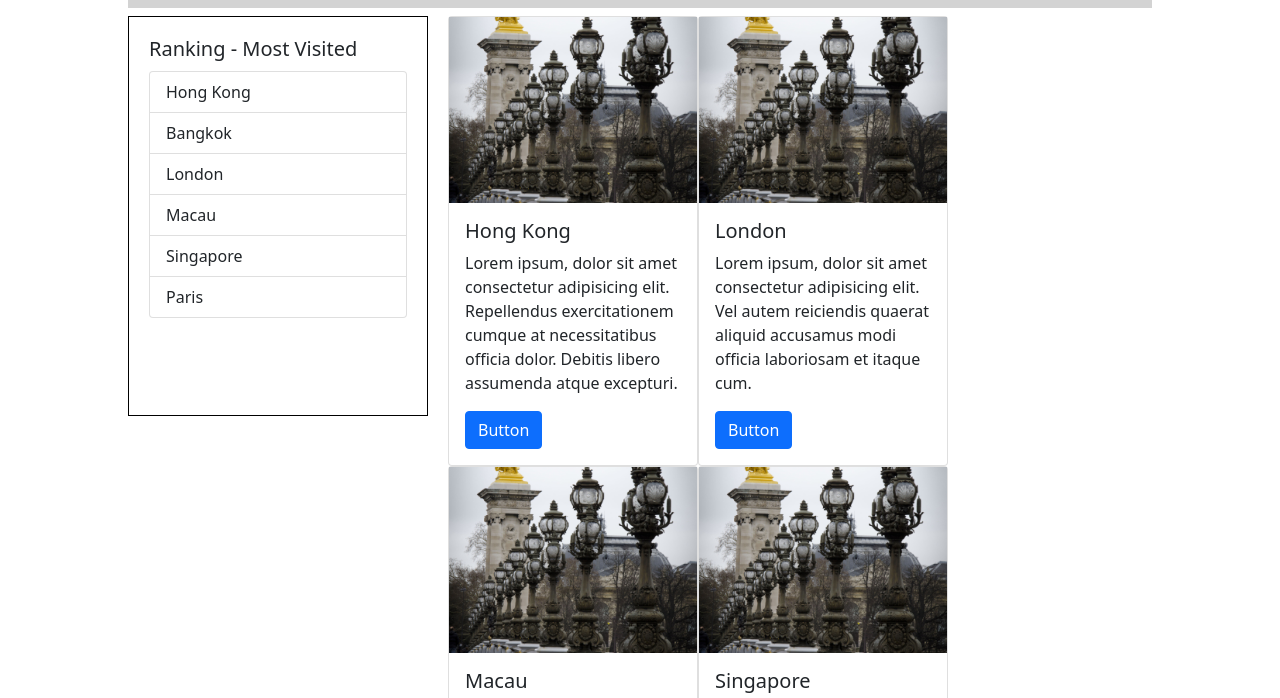
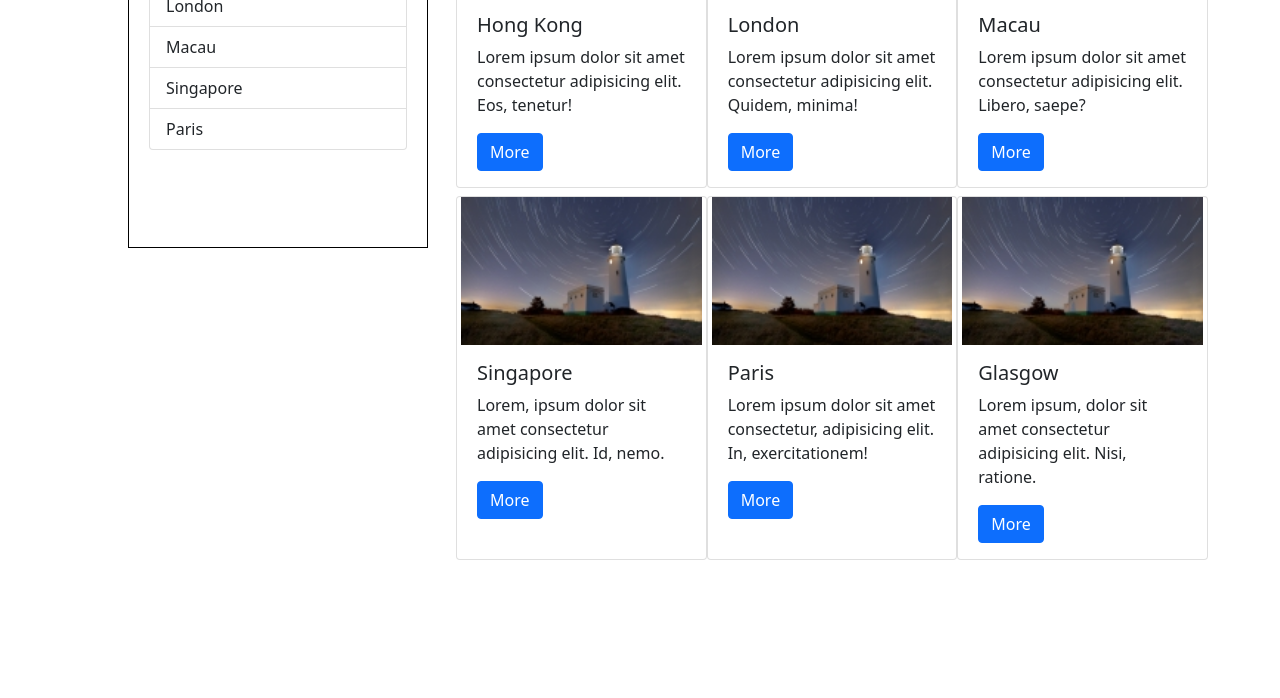
Before and after one commit to Albazcano/Cities_of_the_world, a plain HTML site: page index.html in a window 1280 px wide. Shown: the part 258-956 px from the top of the page. After the commit the page ends 818 px from the top, so only its background shows below. Drawn offline with nearby package versions, Linux system fonts and the light colour scheme.

Commit message:
added image for cards and modified index.html

```diff
--- a/index.html
+++ b/index.html
@@ -12,7 +12,7 @@
   <header class="d-flex justify-content-between">
     <h2>Cities in the word</h2>
     <ul class="nav justify-content-end">
-          <li>
+          <li class="nav-item">
             <a class="nav-link" href="#">Home</a>
           </li>
           <li class="nav-item">
@@ -25,11 +25,13 @@
   </header>
 
   <section class="sizeSection" >
-    <h3>The most Popular City</h3>
+    <div>
+      <p>The most Popular City</p>
+    </div>
   </section>
 
   <section class="visitedCities">
-    <div id= aside>
+    <div id= aside class="col-3">
       <h5>Ranking - Most Visited</h5>
 
       <ul class="list-group">
@@ -43,62 +45,64 @@
 
     </div>
 
-    <div id= cards>
+    <section class="cards container col-9">
 
-      <div class="card w-50" style="width: 18rem;">
-        <img class="card-image" src="./assets/placeimg_640_480_arch.jpg">
+      <div class="row g-2">
+        <div class="card col-lg-4">
+          <img class="card-image" src="./assets/placeimg_163_100_arch.jpg">
           <div class="card-body">
             <h5 class="card-title">Hong Kong</h5>
-          <p class="card-text">Lorem ipsum, dolor sit amet consectetur adipisicing elit. Repellendus exercitationem cumque at necessitatibus officia dolor. Debitis libero assumenda atque excepturi.</p>
-          <a href="#" class="btn btn-primary">Button</a>
+            <p class="card-text">Lorem ipsum dolor sit amet consectetur adipisicing elit. Eos, tenetur!</p>
+            <a href="#" class="btn btn-primary">More</a>
           </div>
         </div>
 
-      <div class="card w-50">
-        <img class="card-image" src="./assets/placeimg_640_480_arch.jpg">
+        <div class="card col-lg-4">
+          <img class="card-image" src="./assets/placeimg_163_100_arch.jpg">
           <div class="card-body">
             <h5 class="card-title">London</h5>
-          <p class="card-text">Lorem ipsum, dolor sit amet consectetur adipisicing elit. Vel autem reiciendis quaerat aliquid accusamus modi officia laboriosam et itaque cum.</p>
-          <a href="#" class="btn btn-primary">Button</a>
+            <p class="card-text">Lorem ipsum dolor sit amet consectetur adipisicing elit. Quidem, minima!</p>
+            <a href="#" class="btn btn-primary">More</a>
           </div>
         </div>
 
-      <div class="card w-50">
-        <img class="card-image" src="./assets/placeimg_640_480_arch.jpg">
+        <div class="card col-lg-4">
+          <img class="card-image" src="./assets/placeimg_163_100_arch.jpg">
           <div class="card-body">
             <h5 class="card-title">Macau</h5>
-          <p class="card-text">Lorem ipsum dolor sit amet consectetur adipisicing elit. Mollitia natus dolorem distinctio sit labore libero architecto exercitationem quaerat? Necessitatibus, ducimus!</p>
-          <a href="#" class="btn btn-primary">Button</a>
+            <p class="card-text">Lorem ipsum dolor sit amet consectetur adipisicing elit. Libero, saepe?</p>
+            <a href="#" class="btn btn-primary">More</a>
           </div>
         </div>
 
-      <div class="card w-50">
-        <img class="card-image" src="./assets/placeimg_640_480_arch.jpg">
+        <div class="card col-lg-4">
+          <img class="card-image" src="./assets/placeimg_163_100_arch.jpg">
           <div class="card-body">
             <h5 class="card-title">Singapore</h5>
-          <p class="card-text">Lorem ipsum dolor sit amet consectetur adipisicing elit. Inventore at quisquam eaque cupiditate molestias et molestiae atque ab aperiam perspiciatis.</p>
-          <a href="#" class="btn btn-primary">Button</a>
+            <p class="card-text">Lorem, ipsum dolor sit amet consectetur adipisicing elit. Id, nemo.</p>
+            <a href="#" class="btn btn-primary">More</a>
           </div>
         </div>
 
-      <div class="card w-50">
-        <img class="card-image" src="./assets/placeimg_640_480_arch.jpg">
+        <div class="card col-lg-4">
+          <img class="card-image" src="./assets/placeimg_163_100_arch.jpg">
           <div class="card-body">
             <h5 class="card-title">Paris</h5>
-          <p class="card-text">Lorem ipsum dolor sit amet consectetur adipisicing elit. Vitae modi dolor consequuntur nulla sint ipsa ullam, corporis quos laboriosam libero.</p>
-          <a href="#" class="btn btn-primary">Button</a>
+            <p class="card-text">Lorem ipsum dolor sit amet consectetur, adipisicing elit. In, exercitationem!</p>
+            <a href="#" class="btn btn-primary">More</a>
           </div>
         </div>
 
-      <div class="card w-50">
-        <img class="card-image" src="./assets/placeimg_640_480_arch.jpg">
+        <div class="card col-lg-4">
+          <img class="card-image" src="./assets/placeimg_163_100_arch.jpg">
           <div class="card-body">
             <h5 class="card-title">Glasgow</h5>
-          <p class="card-text">Lorem ipsum dolor sit amet consectetur adipisicing elit. Assumenda, ab? Maiores numquam eaque similique enim blanditiis? Asperiores repellendus tenetur incidunt?</p>
-          <a href="#" class="btn btn-primary">Button</a>
+            <p class="card-text">Lorem ipsum, dolor sit amet consectetur adipisicing elit. Nisi, ratione.</p>
+            <a href="#" class="btn btn-primary">More</a>
           </div>
         </div>
-
+      </div>
+    </section>
     </div>
   </section>
 
```
Also changed, not shown: assets/placeimg_163_100_arch.jpg (added), assets/placeimg_286_180_arch.jpg (added). Lines whose indentation alone changed are shown as unchanged.
